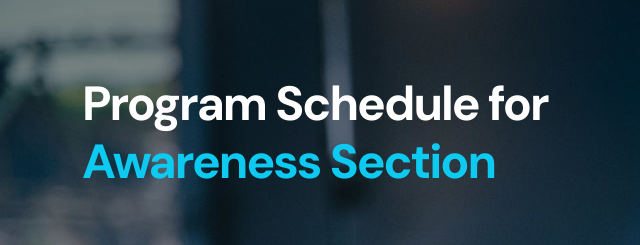
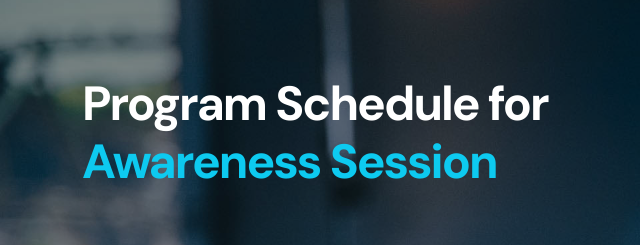
Before and after one commit to arunvk007/FOSS-TechVenture-Latest, a plain HTML site: page index.html in a window 1280 px wide. Shown: the part 4080-4325 px from the top of the page, 0-640 px from the left. Drawn offline with Linux system fonts and the light colour scheme.

Commit message:
awareness session

```diff
--- a/index.html
+++ b/index.html
@@ -419,7 +419,7 @@
                     <div class="row align-items-center">
 
                         <div class="col-lg-7 col-12">
-                            <h2 class="text-white mb-4">Program Schedule for <span class="text-info">Awareness Section</span></h2>
+                            <h2 class="text-white mb-4">Program Schedule for <span class="text-info">Awareness Session</span></h2>
                         </div>
 
                         <div class="col-lg-3 col-12 ms-lg-auto mt-4 mt-lg-0">
```
